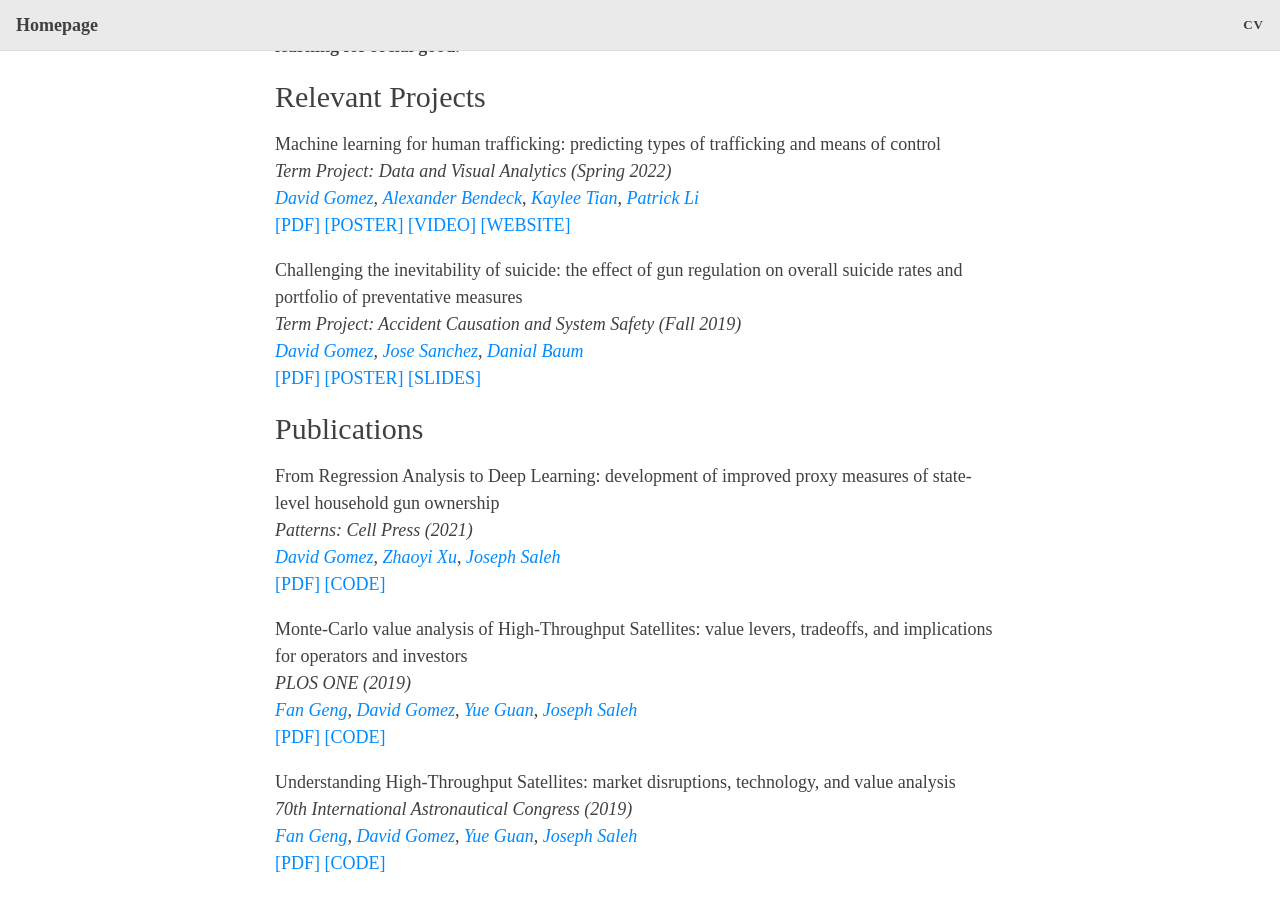
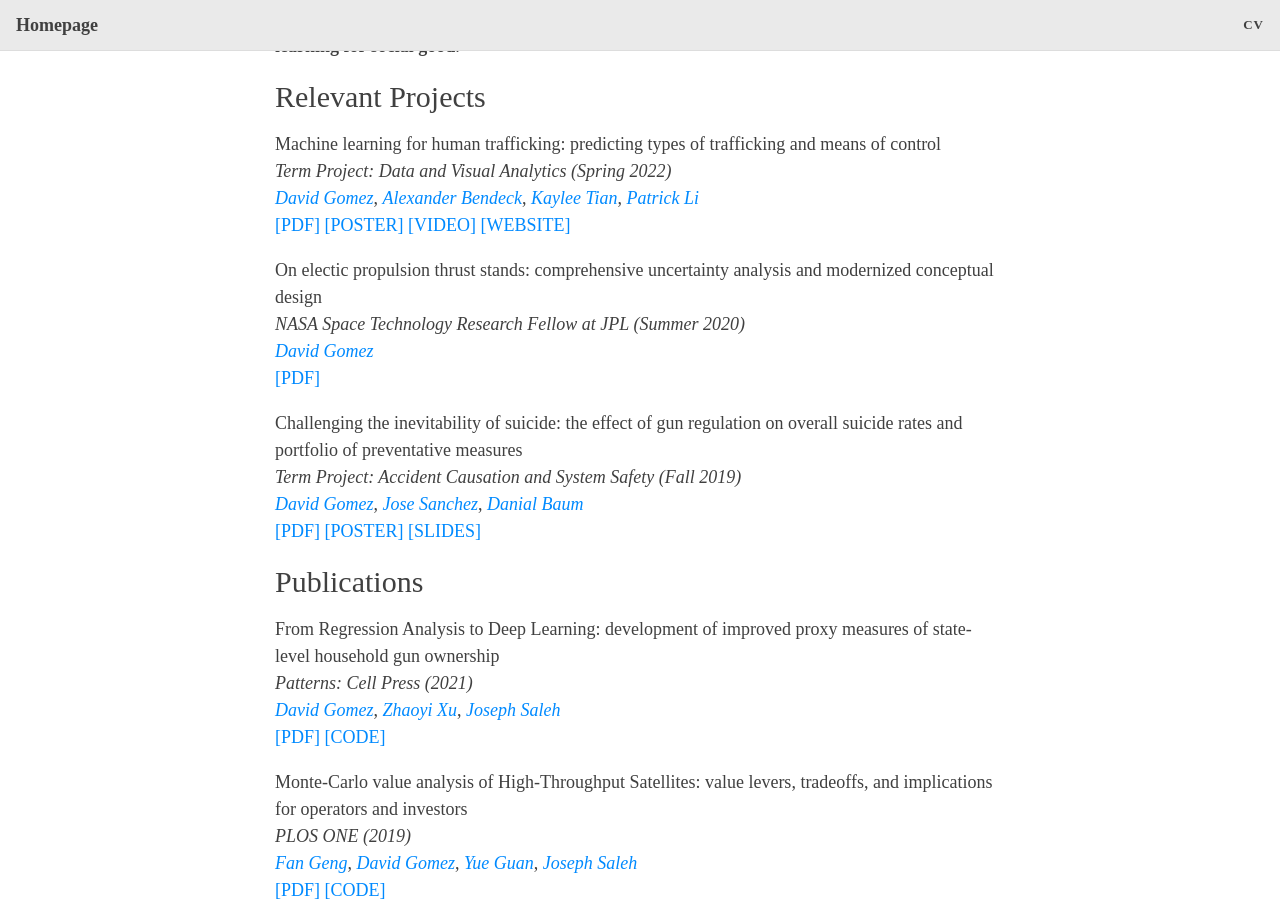
Before and after one commit to dbgomez94/dbgomez94.github.io, a Jekyll site: the page built from index.md, in a window 1280 px wide and 900 px high, scrolled down 504 px. Built offline with Jekyll 4.4.1, drawn with Linux system fonts in a browser that asks for light colours; nearby versions of some CDN libraries; the list of posts is cut into pages by our own code.

Commit message:
re-added thrust uncertainty, uncertainty analysis is important and often neglected

```diff
--- a/index.md
+++ b/index.md
@@ -21,10 +21,10 @@ _Term Project: Data and Visual Analytics (Spring 2022)_ \
   [[VIDEO]](https://youtu.be/GltcIuAIdTc)
   [[WEBSITE]](https://alexanderbendeck.shinyapps.io/human-trafficking-app/)
 
-<!-- On electic propulsion thrust stands: comprehensive uncertainty analysis and modernized conceptual design \
+On electic propulsion thrust stands: comprehensive uncertainty analysis and modernized conceptual design \
 _NASA Space Technology Research Fellow at JPL (Summer 2020)_ \
   [_David Gomez_](https://scholar.google.com/citations?user=YmsZnXAAAAAJ&hl=en&oi=sra) \
-  [[PDF]](https://drive.google.com/file/d/13bFrEk7PkWAY2GqFmNS_l3zvok1wE9Wj/view?usp=sharing) -->
+  [[PDF]](https://drive.google.com/file/d/13bFrEk7PkWAY2GqFmNS_l3zvok1wE9Wj/view?usp=sharing)
 
 Challenging the inevitability of suicide: the effect of gun regulation on overall suicide rates and portfolio of preventative measures \
 _Term Project: Accident Causation and System Safety (Fall 2019)_ \
```
